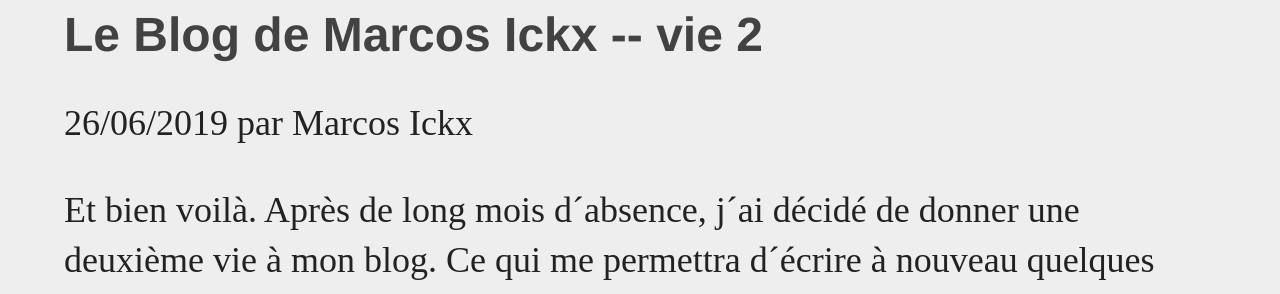
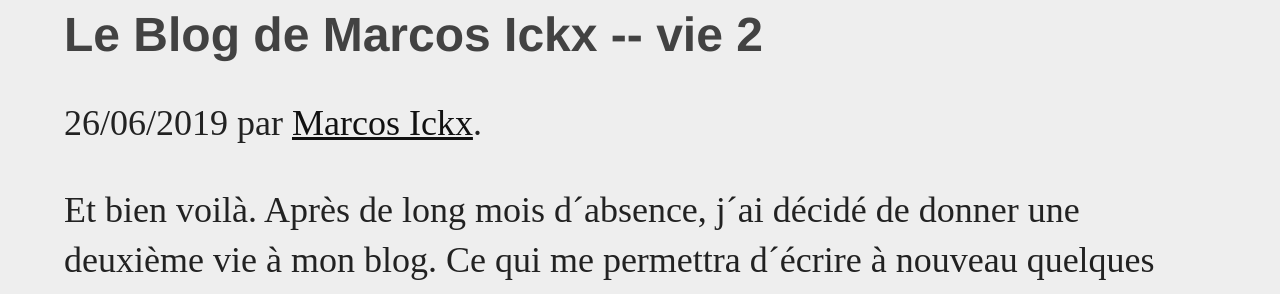
Before and after one commit to MarcosIckx/PreviewMarcosxNet, a Jekyll site: the page built from _posts/2019-06-26-le-blog-de-marcos-ickx-vie-2.md, in a window 1280 px wide. Shown: the part 149-443 px from the top of the page. Built offline with Jekyll 4.4.1, drawn with Linux system fonts in a browser that asks for light colours.

Commit message:
Update post.html

```diff
--- a/_layouts/post.html
+++ b/_layouts/post.html
@@ -2,7 +2,7 @@
 layout: default
 ---
 <h1>{{ page.title }}</h1>
-<p class="meta">{{ page.date | date: "%d/%m/%Y" }} par {{ page.author}} </p>
+<p class="meta">{{ page.date | date: "%d/%m/%Y" }} par <a href="/apropos">{{ page.author}}</a>.</p>
 
 <div class="post">
   {{ content }}
```
